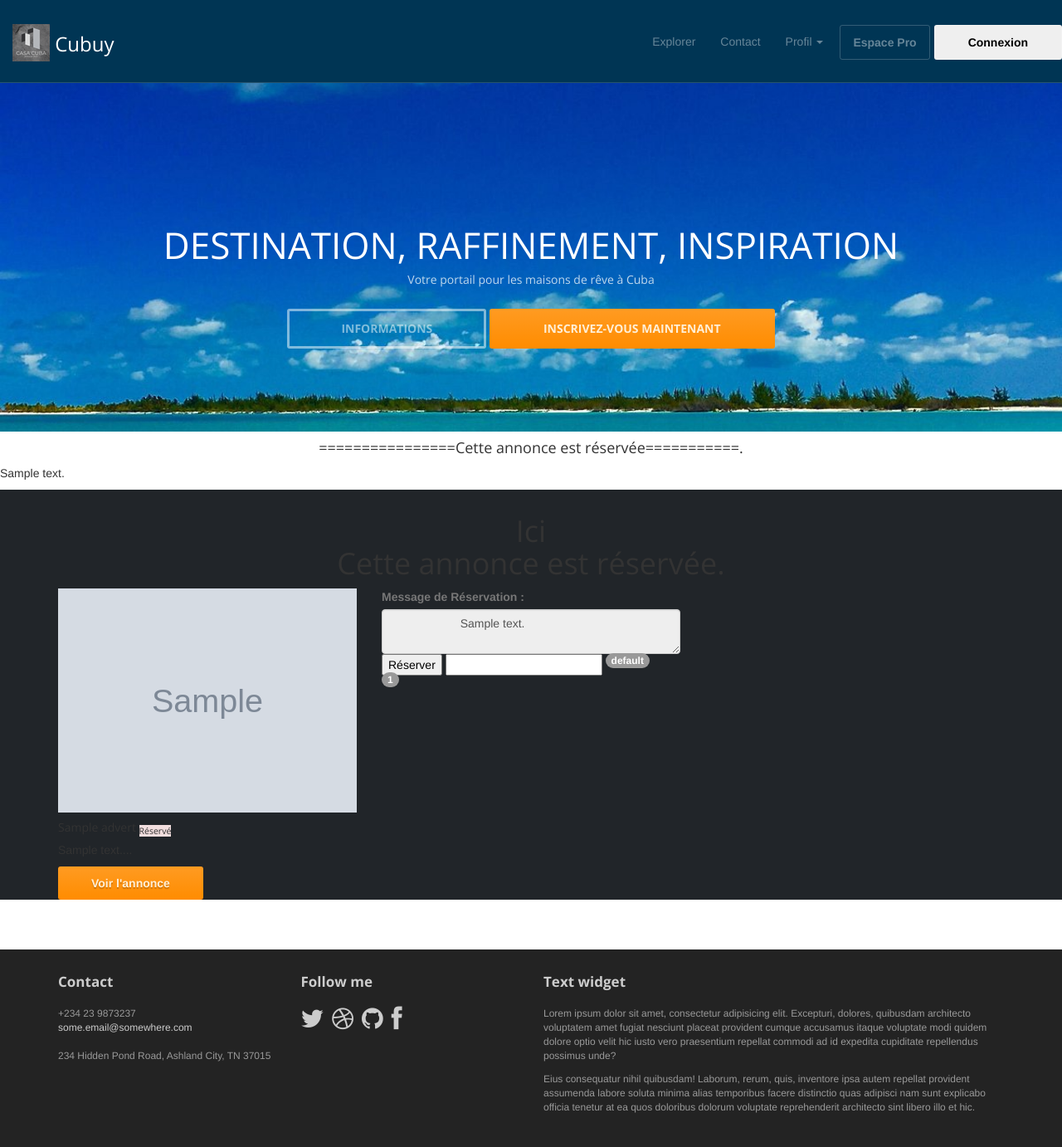
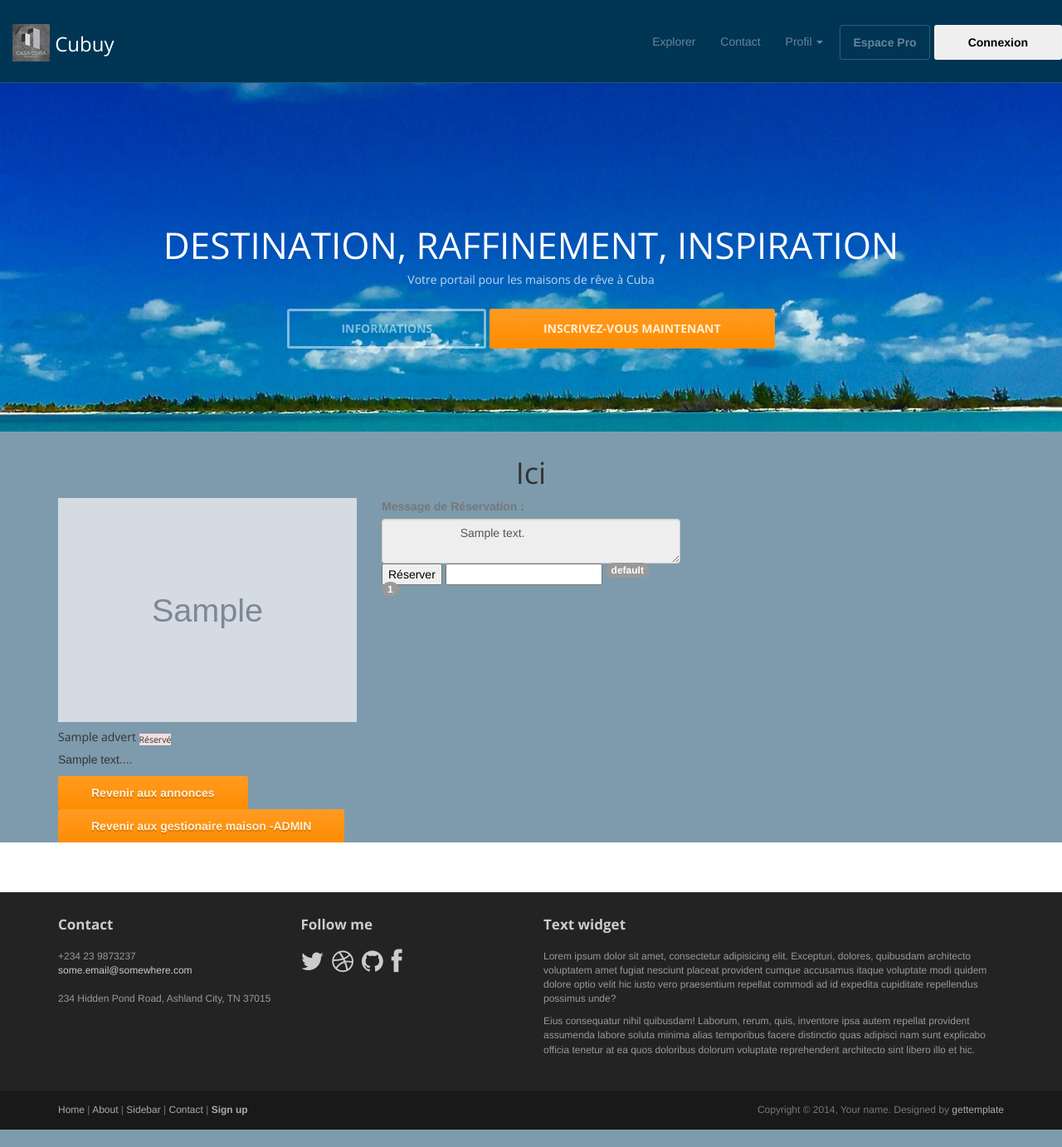
Before and after one commit to cubahitman/projet-CasaCuba, a PHP site: page /showAnnonce.php?annonce=1 in a window 1280 px wide. Shown: the top 1382 px of the page at 83% size. After the commit the page ends 1361 px from the top, so only its background shows below. Run offline with PHP 8.4, Linux system fonts and the light colour scheme; tables that the repository leaves empty or names only in its code hold one stand-in row (values such as "Sample post"); grey boxes marked "Sample" are stand-in pictures; some libraries are stand-ins or nearby versions.

Commit message:
reglage de conditions dans la page showannons

```diff
--- a/assets/css/style.css
+++ b/assets/css/style.css
@@ -12,6 +12,16 @@
     background-color: #5e4e4ec5;
 }
 
+.bg-claire {
+    background-color: #7d9bad;
+}
+
+.fontTitre {
+    font-family: 'Franklin Gothic Medium', 'Arial Narrow', Arial, sans-serif;
+    /* trouver le font ideal */
+
+}
+
 /* ========animations card============= */
 
 .hoverCart:hover {
--- a/inc/funtions.inc.php
+++ b/inc/funtions.inc.php
@@ -385,13 +385,15 @@ function reserveAdvert($id_advert, $reservation_message)
 
 function cancelAdvert($id_advert)
 {
-
     $pdo = connexionBdd();
     $sql = $pdo->prepare("UPDATE advert SET is_reserved = false, reservation_message = NULL WHERE id_advert = :id_advert");
     $sql->bindParam(':id_advert', $id_advert);
 
-
-    $sql->execute();
+    if ($sql->execute()) {
+        echo 'Annonce annulée avec succès.';
+    } else {
+        echo 'Erreur lors de l\'annulation de l\'annonce: ' . implode(', ', $sql->errorInfo());
+    }
 }
 
 
--- a/index.php
+++ b/index.php
@@ -19,7 +19,7 @@ $annonces = dernieresAnnonces();
 <!-- /Intro-->
 <section class="">
 	<div class="container-fluid text-center p-5 ">
-		<h1 class="display-3 titre">Le bon appart</h1>
+		<h1 class="display-3 titre">Votre maison de rêve vous attend à Cuba</h1>
 		<a href="explorer.php" class="display-5  btn btn-primary text-white text-decoration-none">
 
 			Consulter tous les annonces
--- a/showAnnonce.php
+++ b/showAnnonce.php
@@ -7,6 +7,7 @@ require_once "inc/header.inc.php";
 $id_advert = $_GET['annonce'];
 $annonce = showAnonnce($id_advert);
 $info = "";
+$reservation = "";
 // Maintenant, vous pouvez utiliser les détails de $annonce pour afficher l'annonce
 
 
@@ -26,15 +27,16 @@ if (isset($_POST['action']) && $_POST['action'] == 'cancel' && isset($_POST['id_
     echo "<h4 class='reserved'> Cette annonce a ete annulé</h4>";
     // Rediriger vers la même page pour rafraîchir l'état de l'annonce
     // header('Location: ' . $_SERVER['PHP_SELF'] . '?annonce=' . $_POST['id_advert']);
-} elseif
+}
+//  elseif
 
 
 // =====Conditions test pour savoir si la reservations a ete fait
-(isset($annonce['is_reserved']) && $annonce['is_reserved']) {
-    echo "<h4 class='text-center reserved'>================Cette annonce est réservée===========.</h4>";
-    $info = "<p class='reserved'>Cette annonce est réservée.</p>";
-    echo "<p>" . $annonce['reservation_message'] . "</p>";
-}
+// (isset($annonce['is_reserved']) && $annonce['is_reserved']) {
+//     echo "<h4 class='text-center reserved'>================Cette annonce est réservée===========.</h4>";
+//     $info = "<p class='reserved'>Cette annonce est réservée.</p>";
+//     echo "<p>" . $annonce['reservation_message'] . "</p>";
+// }
 
 
 
@@ -46,7 +48,7 @@ if (isset($_POST['action'])) {
             break;
         case 'cancel':
             cancelAdvert($id_advert);
-            echo "<h4 class='reserved'> Cette annonce a ete annulé</h4>";
+            $reservation = "<h4 class='reserved'> Cette annonce a ete annulé</h4>";
             break;
         case 'delete':
             deleteAdvert($id_advert);
@@ -60,13 +62,13 @@ if (isset($_POST['action'])) {
 
 // require_once "inc/funtions.inc.php"
 ?>
-<main class="bg-admin">
+<main class="bg-claire">
 
 
 
     <section class=" container  ">
         <div class="row d-flex justify-content-center align-items-center">
-            <h1 class="text-center text-light">Ici<?= $info ?></h1>
+            <h1 class="text-center text-light">Ici<?= $info . $reservation ?></h1>
             <div class="col-lg-4 col-md-6 col-sm-12 mb-4">
                 <div class="card">
                     <img src="<?= RACINE_SITE . "assets/img/" . $annonce['photo'] ?>" class="card-img-top" alt="image de <?= $annonce['title']  ?>">
@@ -77,7 +79,8 @@ if (isset($_POST['action'])) {
                             echo "<h5 class='card-title'>" . $annonce['title'] . "</h5>";
                         } ?>
                         <p class="card-text"><?= substr($annonce['description'], 0, 100) ?>...</p>
-                        <a href="<?= RACINE_SITE ?>showAnnonce.php?annonce=<?= $annonce['id_advert'] ?>" class="btn btn-primary">Voir l'annonce</a>
+                        <a href="<?= RACINE_SITE ?>explorer.php?annonce=<?= $annonce['id_advert'] ?>" class="btn btn-primary">Revenir aux annonces</a>
+                        <a href="<?= RACINE_SITE ?>gestionMaisons.php?annonce=<?= $annonce['id_advert'] ?>" class="btn btn-primary">Revenir aux gestionaire maison -ADMIN</a>
                     </div>
                 </div>
             </div>
```
Also changed, not shown: explorer.php (+7 -6 lines), 1 other file.
